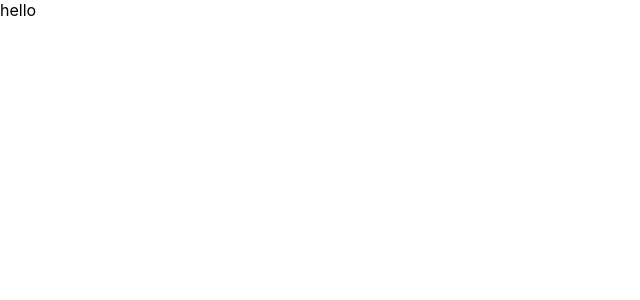
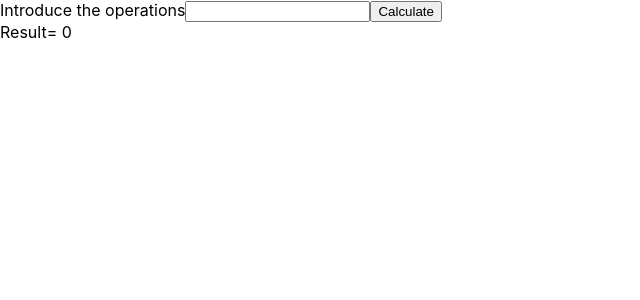
Before and after one commit to zkela/RPNCalculator, a React (Create React App) app: page / in a window 1280 px wide. Shown: the top 300 px of the page, without its empty margins (0-640 px from the left). Built offline with nearby package versions, Linux system fonts and the light colour scheme.

Commit message:
user interface done and state

```diff
--- a/src/App.js
+++ b/src/App.js
@@ -1,5 +1,17 @@
+import { useState } from "react";
 function App() {
-  return <div>hello</div>;
+  const [result, setResult] = useState(0);
+  const [operations, setOperations] = useState("");
+
+  return (
+    <div>
+      <label>Introduce the operations</label>
+      <input type="text" />
+      <button>Calculate</button>
+      <br />
+      <span>{`Result= ${result}`}</span>
+    </div>
+  );
 }
 
 export default App;
```
